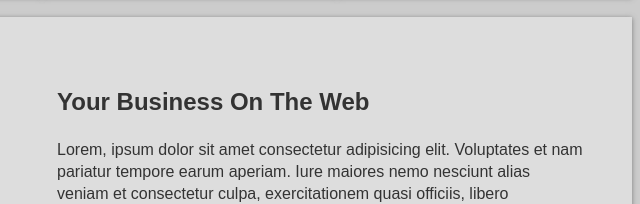
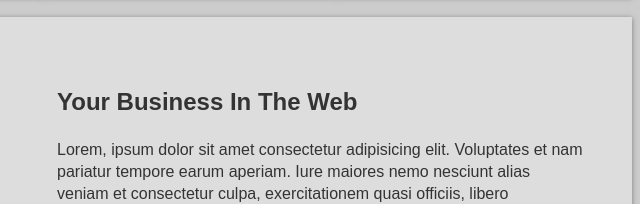
Before and after one commit to jaydonhashimoto/vanilla_css_grid, a plain HTML site: page index.html in a window 1280 px wide. Shown: the part 1004-1208 px from the top of the page, 598-1238 px from the left. Drawn offline with Linux system fonts and the light colour scheme.

Commit message:
Update index.html

```diff
--- a/index.html
+++ b/index.html
@@ -74,7 +74,7 @@
         <section class="info">
             <img src="img/pic1.jpg" alt="">
             <div>
-                <h2>Your Business On The Web</h2>
+                <h2>Your Business In The Web</h2>
                 <p>Lorem, ipsum dolor sit amet consectetur adipisicing elit. Voluptates et nam pariatur tempore earum
                     aperiam. Iure maiores nemo nesciunt alias veniam et consectetur culpa, exercitationem quasi
                     officiis, libero numquam porro?</p>
```
